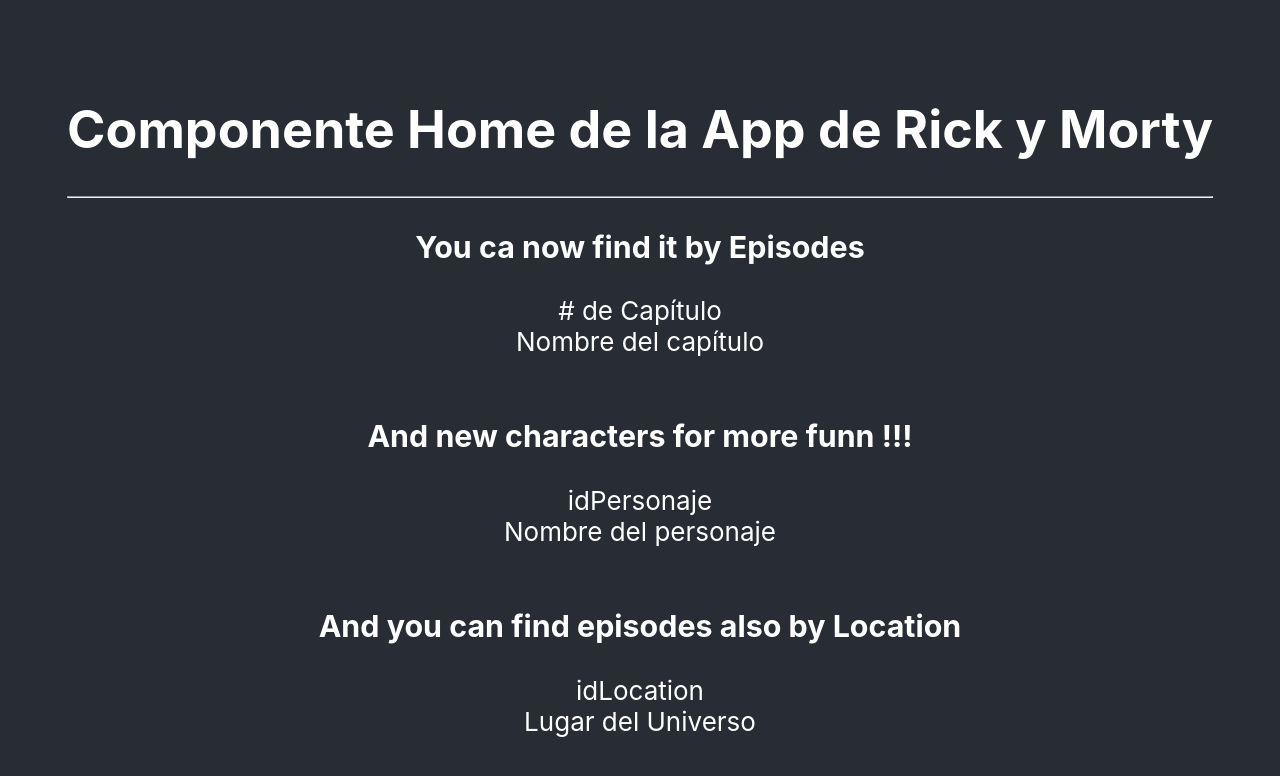
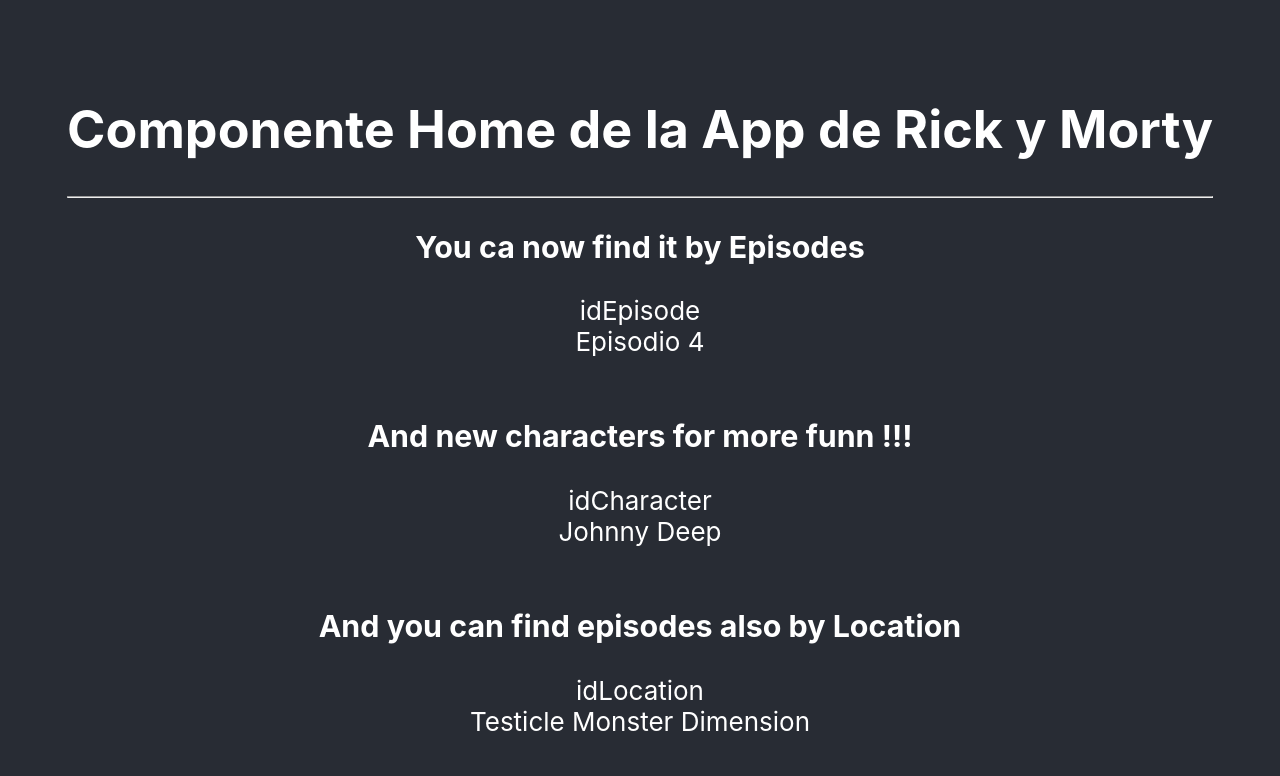
Before and after one commit to MicheleBecerra/rick-morty-react-test, a React (Create React App) app: page / in a window 1280 px wide. Shown: the top 776 px of the page. Built offline with nearby package versions, Linux system fonts and the light colour scheme.

Commit message:
Se ha creado la carpeta constants que tiene los valores de las variabes que serán el argumento para ejecutar los cotros componentes como location characters y episodes

```diff
--- a/src/components/Location.js
+++ b/src/components/Location.js
@@ -1,12 +1,37 @@
 import React from "react";
+import { EARTH,
+    CITADEL,
+    MONSTER
+ } from "./../constants/locations";
 
-const Location = ({ id, location  }) => (
+
+const GetByLocationName = location => {
+    switch (location) {
+        case EARTH:
+            return "Earth";
+        case CITADEL:
+            return " Citadel of Ricks ";
+        case MONSTER:
+            return "Testicle Monster Dimension";
+        default:
+            return " Try another location";
+    }
+}
+
+
+const GetByLocation = location => {
+    return ( GetByLocationName(location))
+}
+
+const Location = ({ id, location }) => (
 
 <div>
     <h3> And you can find episodes also by Location </h3>
-    <span>{id}</span>
+    <span>{`${id}`}</span>
     <br />
-    <span>{location}</span>
+
+        { GetByLocation(location) }
+
 </div>
 
 );
--- a/src/components/NewCharacters.js
+++ b/src/components/NewCharacters.js
@@ -1,11 +1,38 @@
 import React from "react";
+import { RICK,
+    MORTY,
+    JOHNNY,
+    ARCADE
+} from "./../constants/characters";
+
+
+const stateNewCharacterName = character => {
+    switch (character) {
+        case RICK:
+            return "Rick Sanchez";
+        case MORTY:
+            return " Morty Smith";
+        case JOHNNY:
+            return "Johnny Deep";
+        case ARCADE:
+            return "Arcade Alien";
+        default:
+            return "Episodio de Estreno ... comming soon.";
+    }
+};
+
+const GetNewCharacter = character => {
+    return (stateNewCharacterName(character))
+}
 
 const NewCharacters = ({ id, character}) => (
     <div>
         <h3>And new characters for more funn !!! </h3>
-        <span>{id}</span>
+        <span>{`${id}`}</span>
         <br />
-        <span>{character}</span>
+
+        {GetNewCharacter(character)}
+
 
     </div>
 
--- a/src/components/NewEpisodes.js
+++ b/src/components/NewEpisodes.js
@@ -1,11 +1,36 @@
 import React from "react";
+import { EPISODIO_1,
+EPISODIO_2 ,
+EPISODIO_3 ,
+EPISODIO_4 } from "./../constants/episodes";
 
-const NewEpisodes = ({ id, episode}) => (
+const stateNewEpisodeName = newepisode => {
+    switch (newepisode) {
+        case EPISODIO_1:
+            return "Episodio 1";
+        case EPISODIO_2:
+            return "Episodio 2";
+        case EPISODIO_3:
+            return "Episodio 3";
+        case EPISODIO_4:
+            return "Episodio 4";
+        default:
+            return "Episodio de Estreno ... comming soon.";
+    }
+};
+
+const getNewEpisodeName = newepisode => {
+
+            return ( stateNewEpisodeName(newepisode) )
+
+};
+
+const NewEpisodes = ({ id, newepisode}) => (
     <div>
         <h3>You ca now find it by Episodes</h3>
-        <span>{id}</span>
+        <span>{`${id}`}</span>
         <br />
-        <span>{episode}</span>
+        {getNewEpisodeName(newepisode)}
     </div>
 );
 
--- a/src/components/RickMortyData.js
+++ b/src/components/RickMortyData.js
@@ -2,14 +2,28 @@
 import NewCharacters from "./NewCharacters";
 import  NewEpisodes from "./NewEpisodes";
 import Location from "./Location";
+import { RICK,
+    MORTY,
+    JOHNNY,
+    ARCADE
+} from "./../constants/characters";
+import { EPISODIO_1,
+    EPISODIO_2 ,
+    EPISODIO_3 ,
+    EPISODIO_4 } from "./../constants/episodes";
+import { EARTH,
+    CITADEL,
+    MONSTER
+ } from "./../constants/locations";
+
 
 const RickMortyData = ()  => (
     <div>
-        <NewEpisodes id={'# de Capítulo'} episode={ 'Nombre del capítulo' }/>
+        <NewEpisodes id={'idEpisode'} newepisode={EPISODIO_4}/>
         <br />
-        <NewCharacters id={'idPersonaje'} character={'Nombre del personaje'} />
+        <NewCharacters id={'idCharacter'} character={JOHNNY} />
         <br />
-        <Location id={'idLocation'} location={'Lugar del Universo'}/>
+        <Location id={'idLocation'} location={MONSTER}/>
     </div>
 );
 
--- /dev/null
+++ b/src/constants/characters.js
@@ -0,0 +1,7 @@
+export const RICK = "Rick Sanchez";
+
+export const MORTY = " Morty Smith";
+
+export const JOHNNY = "Johnny Deep";
+
+export const ARCADE = "Arcade Alien";
--- /dev/null
+++ b/src/constants/episodes.js
@@ -0,0 +1,7 @@
+export const EPISODIO_1 = "Episodio 1"  ;
+
+export const EPISODIO_2 = "Episodio 2"   ;
+
+export const EPISODIO_3 = "Episodio 3"   ;
+
+export const EPISODIO_4 = "Episodio 4"   ;
--- /dev/null
+++ b/src/constants/locations.js
@@ -0,0 +1,3 @@
+export const EARTH = "Earth";
+export const CITADEL = " Citadel of Ricks ";
+export const MONSTER = "Testicle Monster Dimension";
```
